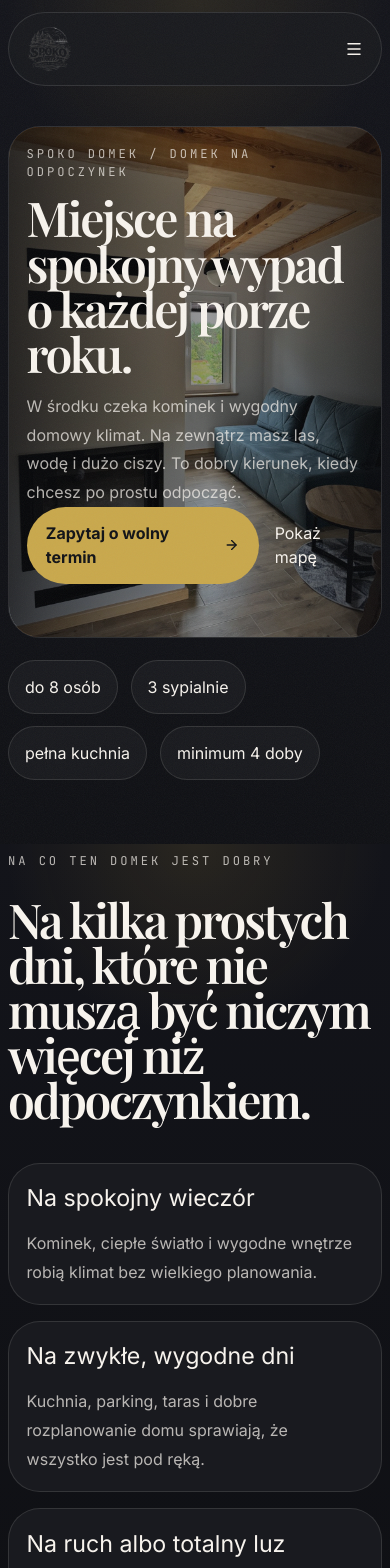
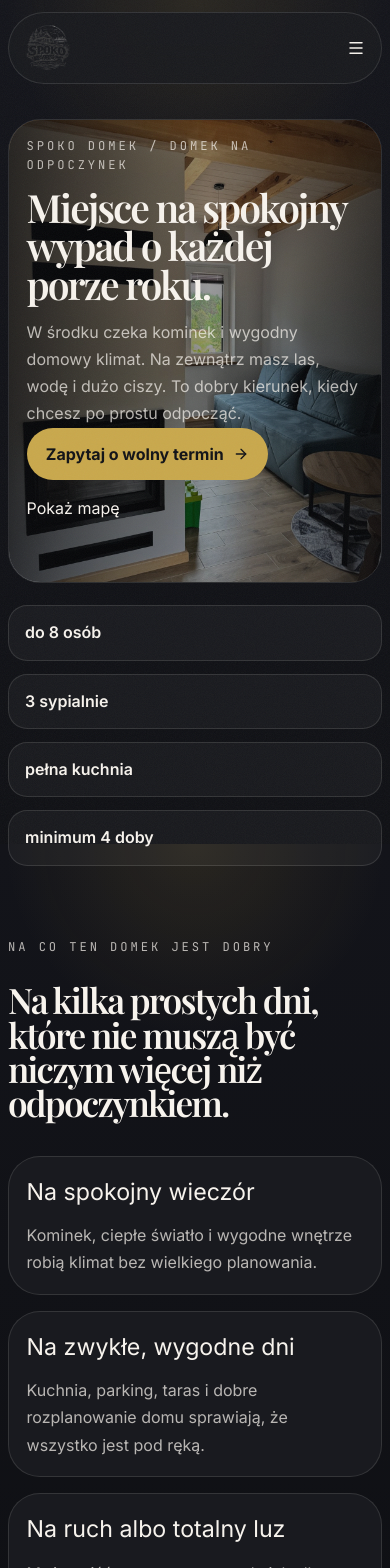
Before and after one commit to b-dabrowski/spoko-domek, a Next.js app: page / in a window 390 px wide. Shown: the top 1568 px of the page. Built offline with nearby package versions, Linux system fonts and the light colour scheme.

Commit message:
Refine midnight layout readability and booking flow

```diff
--- a/src/app/globals.css
+++ b/src/app/globals.css
@@ -103,7 +103,7 @@ img {
 
 .brand-logo {
   width: auto;
-  height: 2.9rem;
+  height: 3.3rem;
   object-fit: contain;
 }
 
@@ -165,21 +165,21 @@ img {
   border-radius: 1.5rem;
   border: 1px solid var(--color-border);
   background: rgba(25, 26, 31, 0.96);
-  padding: 1rem 1.2rem;
+  padding: 0.9rem 1.15rem;
 }
 
 .midnight-mobile-menu a {
   display: block;
-  padding: 0.7rem 0;
+  padding: 0.6rem 0;
 }
 
 .midnight-main {
-  padding: 2.5rem 0 5rem;
+  padding: 2.2rem 0 5rem;
 }
 
 .midnight-hero {
   position: relative;
-  min-height: 40rem;
+  min-height: 34rem;
   overflow: hidden;
   border-radius: 2rem;
   border: 1px solid var(--color-border);
@@ -206,8 +206,8 @@ img {
 .midnight-hero__content {
   position: relative;
   z-index: 1;
-  max-width: 40rem;
-  padding: 3rem;
+  max-width: 34rem;
+  padding: 2.4rem;
 }
 
 .midnight-hero h1,
@@ -218,9 +218,17 @@ img {
 .legal-card h1 {
   margin: 0.9rem 0 1rem;
   font-family: var(--font-display);
-  font-size: clamp(3rem, 6vw, 5.2rem);
-  line-height: 0.94;
+  font-size: clamp(2.4rem, 4.6vw, 4.5rem);
+  line-height: 0.98;
   letter-spacing: -0.05em;
+}
+
+.midnight-section__intro h2,
+.midnight-feature h2,
+.midnight-booking h2,
+.midnight-footer h2,
+.legal-card h1 {
+  font-size: clamp(2rem, 3.4vw, 3.5rem);
 }
 
 .midnight-hero__text,
@@ -229,21 +237,24 @@ img {
 .midnight-booking p,
 .legal-card p {
   color: var(--color-muted);
-  line-height: 1.8;
+  line-height: 1.7;
+  max-width: 36rem;
 }
 
 .midnight-strip {
-  flex-wrap: wrap;
+  display: grid;
+  grid-template-columns: repeat(4, minmax(0, 1fr));
   gap: 0.8rem;
   padding-top: 1.4rem;
 }
 
-.midnight-strip div,
-.midnight-booking__details span {
-  border-radius: 999px;
+.midnight-strip div {
+  border-radius: 1.2rem;
   border: 1px solid var(--color-border);
   background: rgba(255, 255, 255, 0.04);
-  padding: 0.85rem 1rem;
+  padding: 0.95rem 1rem;
+  font-weight: 600;
+  line-height: 1.45;
 }
 
 .midnight-section {
@@ -253,7 +264,8 @@ img {
 .midnight-section__intro {
   display: grid;
   gap: 0.8rem;
-  margin-bottom: 1.5rem;
+  margin-bottom: 1.2rem;
+  max-width: 50rem;
 }
 
 .midnight-card-grid {
@@ -304,7 +316,7 @@ img {
 
 .midnight-gallery__item {
   position: relative;
-  min-height: 20rem;
+  min-height: 18rem;
   overflow: hidden;
   border-radius: 1.5rem;
   border: 1px solid var(--color-border);
@@ -326,9 +338,24 @@ img {
   background: linear-gradient(180deg, rgba(201, 168, 76, 0.18), rgba(25, 26, 31, 1));
 }
 
+.midnight-booking__copy {
+  display: grid;
+  gap: 1rem;
+  align-content: start;
+}
+
 .midnight-booking__details {
-  flex-wrap: wrap;
-  align-content: flex-start;
+  display: grid;
+  gap: 0.75rem;
+  align-content: start;
+}
+
+.midnight-booking__details p {
+  margin: 0;
+  padding-bottom: 0.75rem;
+  border-bottom: 1px solid var(--color-border);
+  color: var(--color-muted);
+  font-weight: 600;
 }
 
 .midnight-footer {
@@ -374,6 +401,10 @@ img {
     grid-template-columns: 1fr;
   }
 
+  .midnight-strip {
+    grid-template-columns: repeat(2, minmax(0, 1fr));
+  }
+
   .midnight-gallery {
     grid-template-columns: repeat(2, minmax(0, 1fr));
   }
@@ -389,7 +420,7 @@ img {
   }
 
   .midnight-hero {
-    min-height: 32rem;
+    min-height: 29rem;
   }
 
   .midnight-hero__content,
@@ -400,6 +431,35 @@ img {
     padding: 1.1rem;
   }
 
+  .midnight-nav {
+    padding: 0.7rem 1rem;
+  }
+
+  .brand-logo {
+    height: 2.95rem;
+  }
+
+  .midnight-hero h1 {
+    font-size: clamp(2rem, 10vw, 3.5rem);
+  }
+
+  .midnight-section__intro h2,
+  .midnight-feature h2,
+  .midnight-booking h2,
+  .midnight-footer h2,
+  .legal-card h1 {
+    font-size: clamp(1.95rem, 9vw, 2.9rem);
+  }
+
+  .midnight-hero__actions {
+    flex-wrap: wrap;
+    align-items: flex-start;
+  }
+
+  .midnight-strip {
+    grid-template-columns: 1fr;
+  }
+
   .midnight-gallery {
     grid-template-columns: 1fr;
   }
--- a/src/components/spoko-landing.tsx
+++ b/src/components/spoko-landing.tsx
@@ -4,8 +4,11 @@ import Image from "next/image";
 import Link from "next/link";
 import { useEffect, useRef, useState } from "react";
 import gsap from "gsap";
+import { ScrollTrigger } from "gsap/ScrollTrigger";
 import { ArrowRight, Mail, MapPin, Menu, Phone, X } from "lucide-react";
 import { siteConfig } from "@/lib/site-config";
+
+gsap.registerPlugin(ScrollTrigger);
 
 export function SpokoLanding() {
   const [menuOpen, setMenuOpen] = useState(false);
@@ -189,14 +192,17 @@ export function SpokoLanding() {
 
         <section id="kontakt" className="midnight-section" data-panel>
           <div className="midnight-booking">
-            <div>
+            <div className="midnight-booking__copy">
               <p className="midnight-eyebrow">Kontakt</p>
               <h2>{siteConfig.booking.title}</h2>
               <p>{siteConfig.booking.text}</p>
+              <a href={`tel:${siteConfig.phone}`} className="midnight-button midnight-button--accent">
+                {siteConfig.cta} <ArrowRight size={16} />
+              </a>
             </div>
             <div className="midnight-booking__details">
               {siteConfig.booking.details.map((item) => (
-                <span key={item}>{item}</span>
+                <p key={item}>{item}</p>
               ))}
             </div>
           </div>
```
